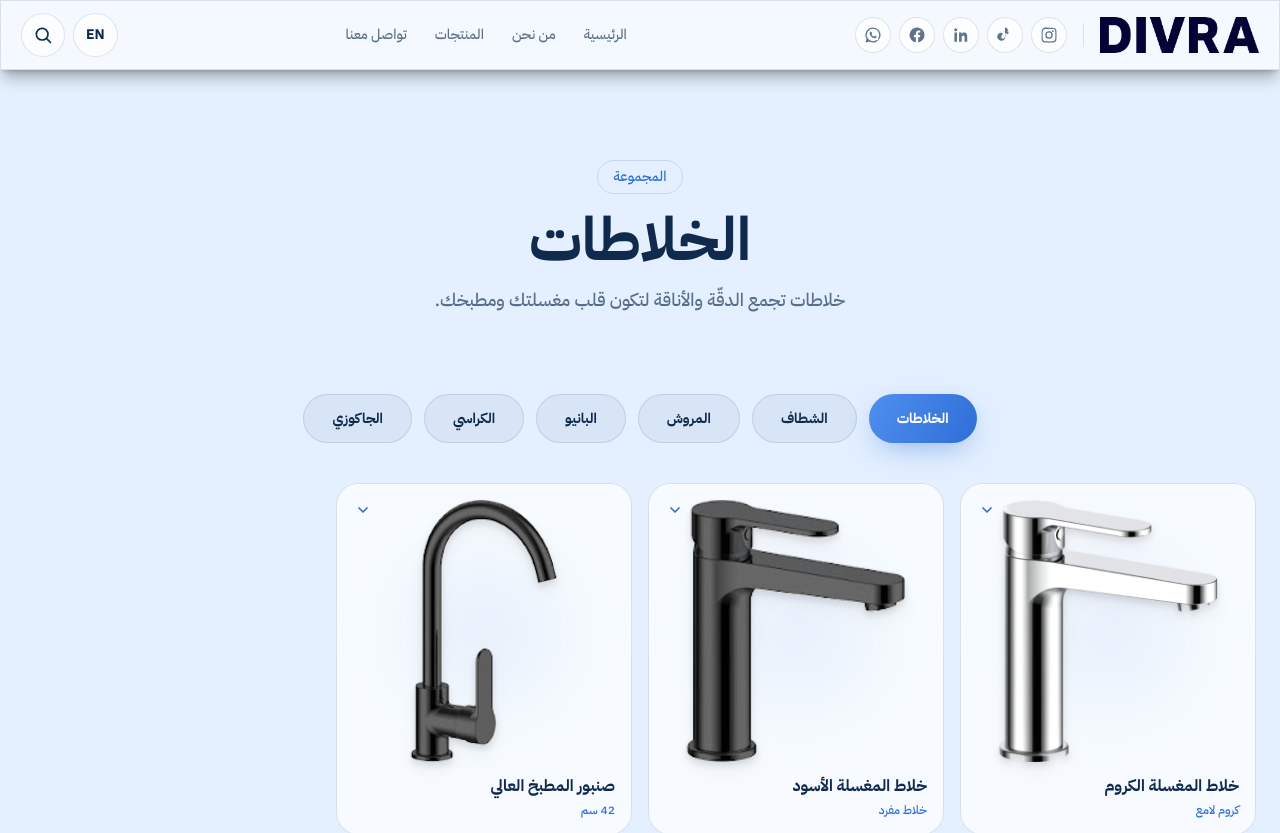
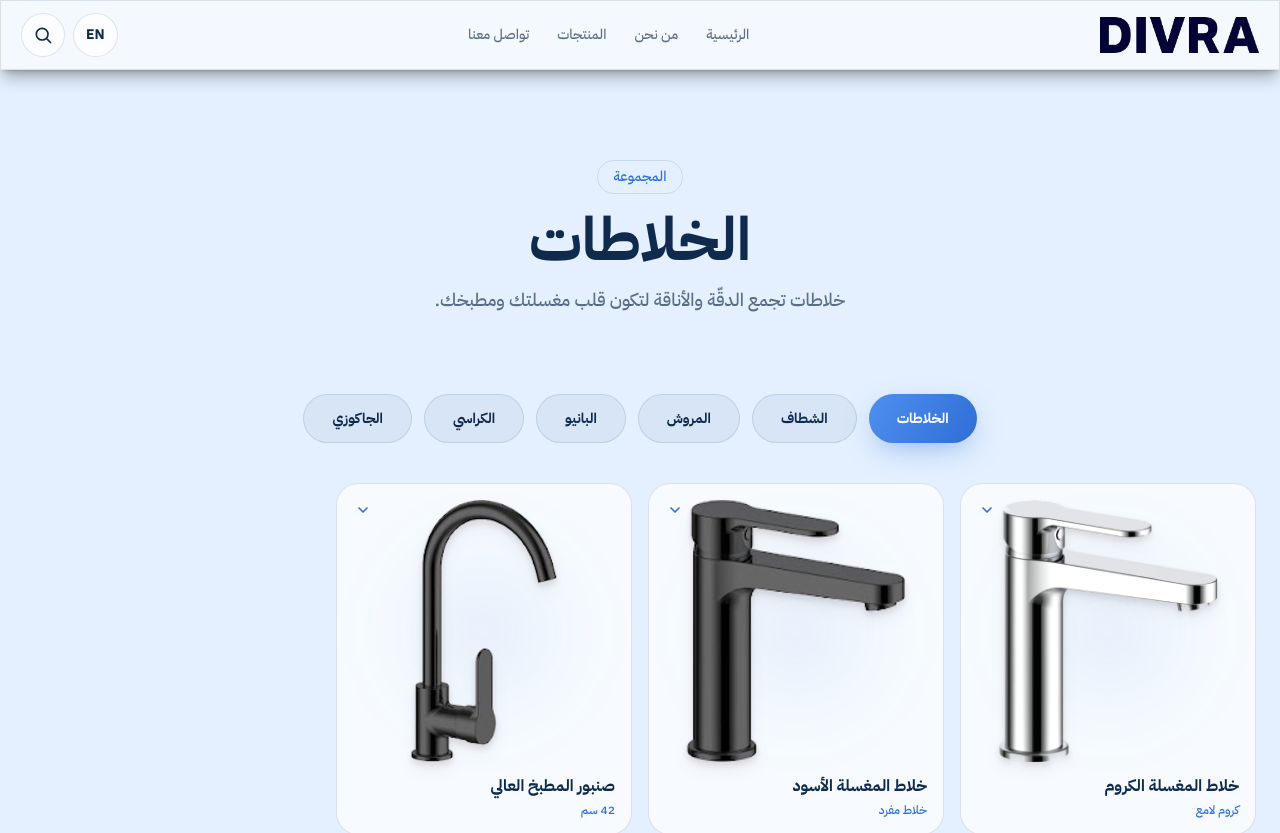
Before and after one commit to azz-11/Divra, a React (Vite) app: page /collection/mixers in a window 1280 px wide. Shown: the top 833 px of the page. Built offline with nearby package versions, Linux system fonts and the light colour scheme.

Commit message:
Remove social icons from header, fix distorted TikTok icon
TikTok's icon path was malformed (only drew the note-stem, missing the swoosh), rendering as a warped shape.

```diff
--- a/src/components/Header.jsx
+++ b/src/components/Header.jsx
@@ -48,8 +48,6 @@
             <Link to="/" className="flex items-center">
               <img src={solid ? '/logo.png' : '/logo-light.png'} alt="ديفرا Divra" className="h-9 w-auto" />
             </Link>
-            <span className="hidden h-6 w-px bg-line md:block" />
-            <SocialIcons className="hidden md:flex" light={!solid} />
           </div>
 
           {/* التنقل — سطح المكتب */}
--- a/src/components/SocialIcons.jsx
+++ b/src/components/SocialIcons.jsx
@@ -8,7 +8,7 @@
   {
     name: 'تيك توك',
     href: 'https://tiktok.com/',
-    path: 'M16.6 5.8c-.9-.6-1.5-1.5-1.7-2.6-.05-.24-.07-.48-.07-.72h-2.9v11.9c0 1.4-1.14 2.5-2.5 2.5a2.5 2.5 0 01-.9-4.83v-2.98a5.4 5.4 0 103.9 5.2V9.2a6.9 6.9 0 004.1 1.33V7.6c-.02 0-1.2.02-1.93-.5v-.02z',
+    path: 'M16.6 5.82s.51.5 0 0A4.278 4.278 0 0 1 15.54 3h-3.09v12.4a2.592 2.592 0 0 1-2.59 2.5c-1.42 0-2.6-1.16-2.6-2.6 0-1.72 1.66-3.01 3.37-2.48V9.66c-3.45-.46-6.47 2.22-6.47 5.64 0 3.33 2.76 5.7 5.69 5.7 3.14 0 5.69-2.55 5.69-5.7V9.01a7.35 7.35 0 0 0 4.3 1.38V7.3s-1.88.09-3.24-1.48z',
   },
   {
     name: 'لينكدإن',
```
